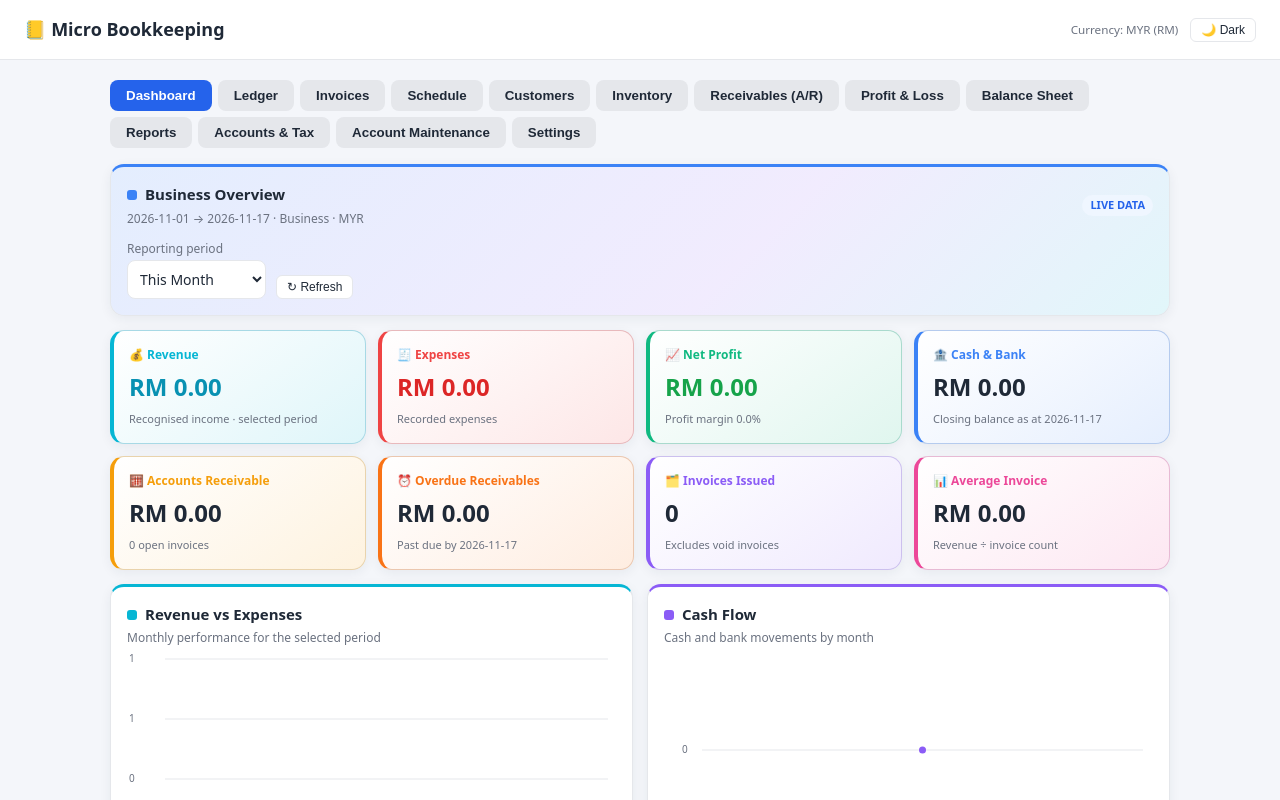
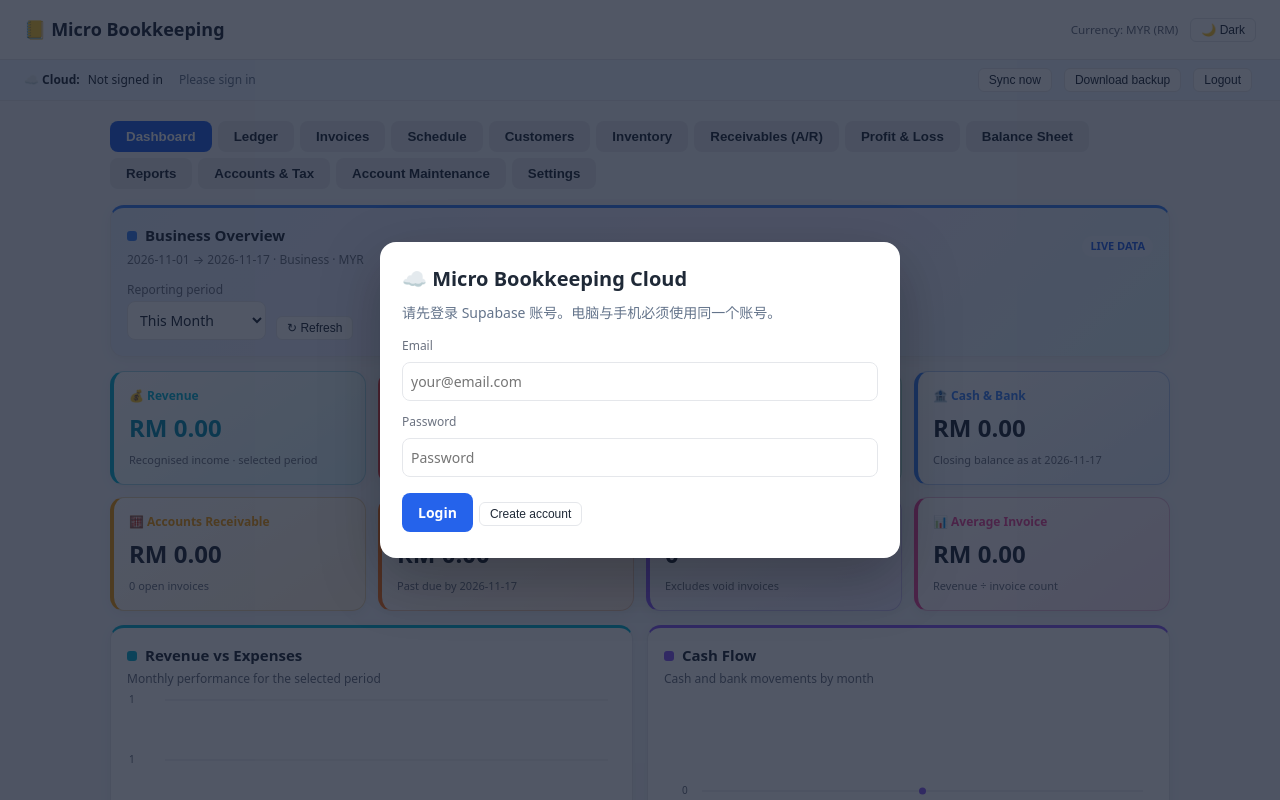
Before and after one commit to wuliao2390/blessingcare, a plain HTML site: page index.html in a window 1280 px wide. Shown: the top 800 px of the page. Drawn offline with nearby package versions, Linux system fonts and the light colour scheme.

Commit message:
Update index.html

```diff
--- a/index.html
+++ b/index.html
@@ -395,7 +395,7 @@ html[data-theme="dark"] .tl-ev{border-color:rgba(255,255,255,.18)}html[data-them
 
 <script>
 /* ☁️ 云端同步总开关：false = 暂时停用 Supabase（纯本机模式，不加载 SDK、不显示登录页）；改回 true 即可重新启用 */
-const CLOUD_ENABLED = false;
+const CLOUD_ENABLED = true;
 if (CLOUD_ENABLED) document.write('<script src="https://cdn.jsdelivr.net/npm/@supabase/supabase-js@2"><\/script>');
 </script>
 <script>
```
